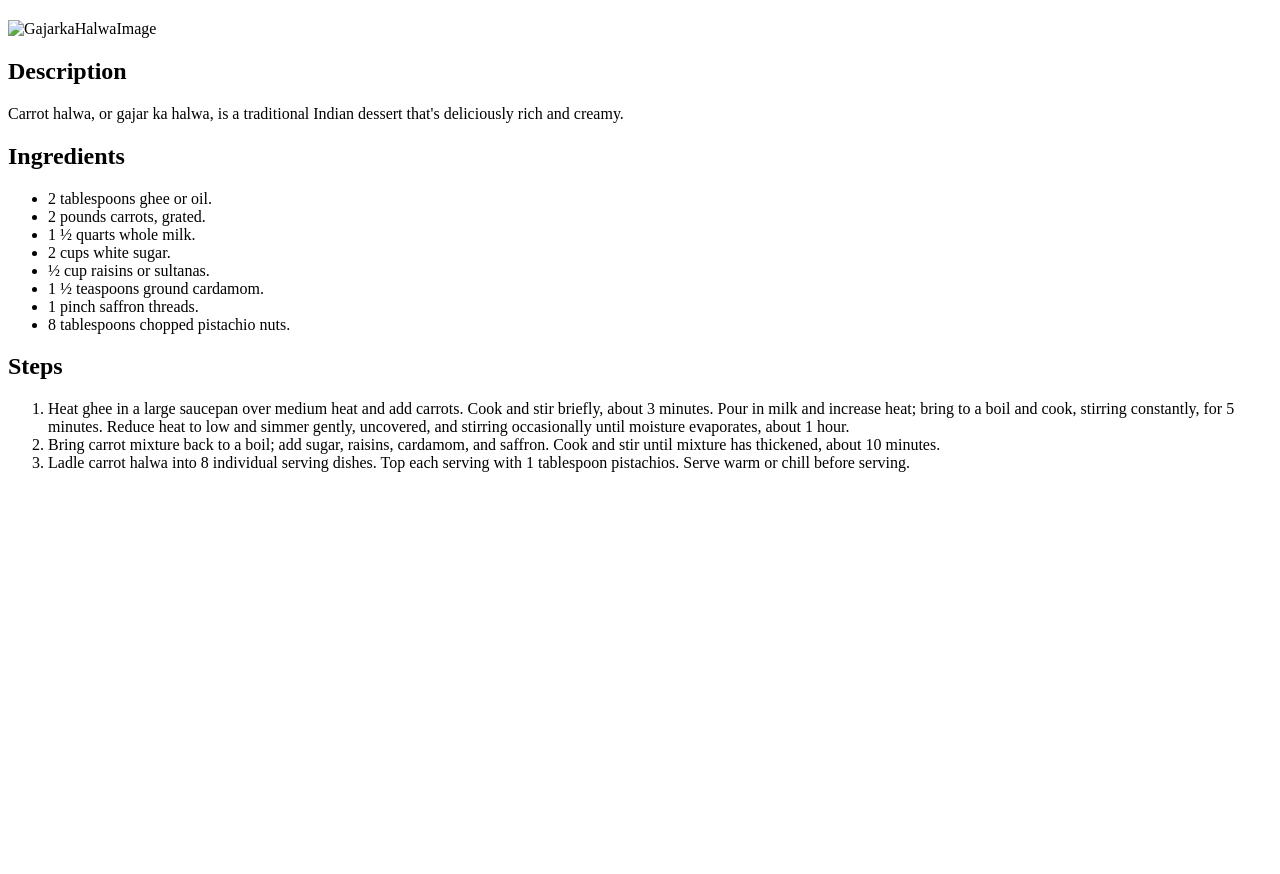
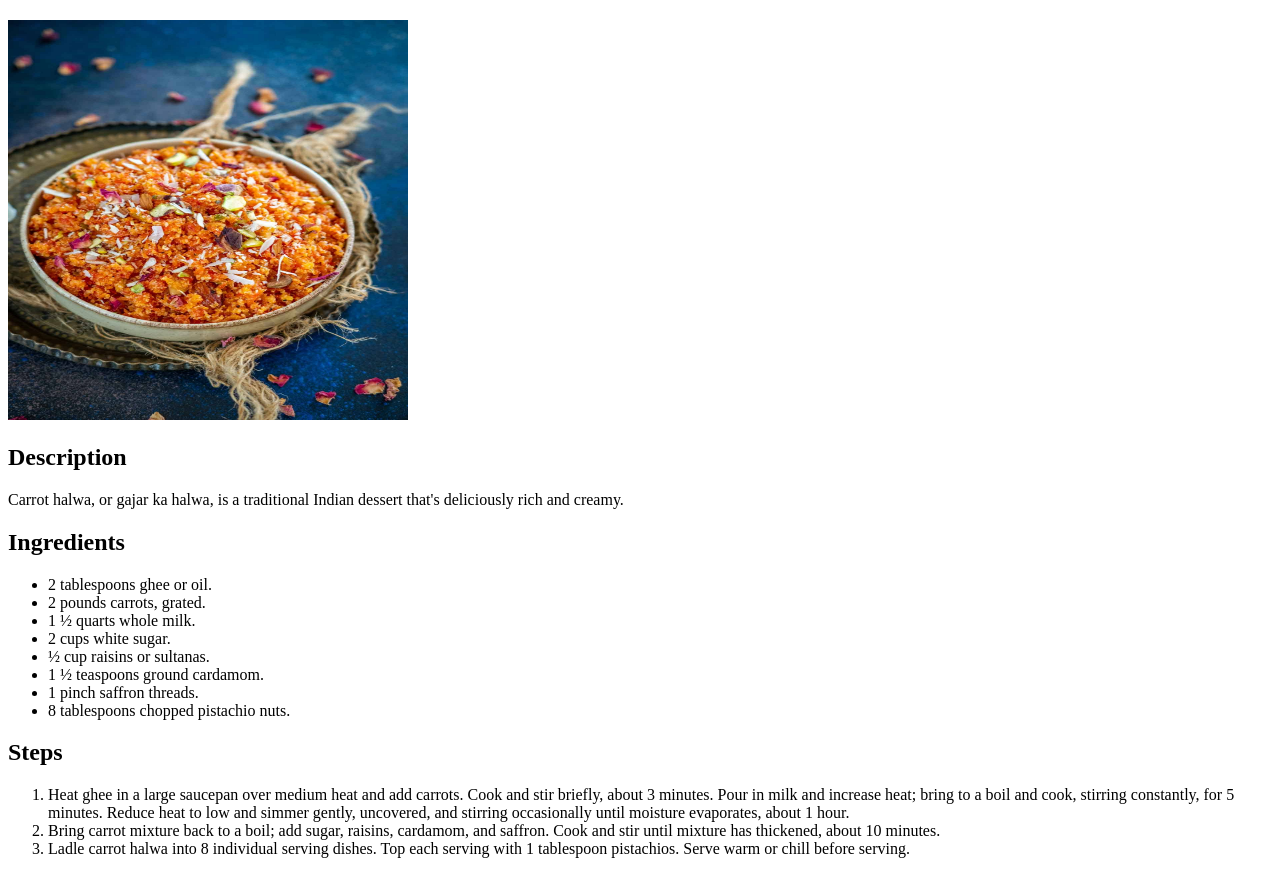
Before and after one commit to bhagattt/odin-recipes, a plain HTML site: page recipes/gajar_ka_halwa.html in a window 1280 px wide. Shown: the part 60-934 px from the top of the page. Before the commit the page ends 800 px from the top, so only its background shows below. Drawn offline with Linux system fonts and the light colour scheme.

Commit message:
Update gajar_ka_halwa.html

```diff
--- a/recipes/gajar_ka_halwa.html
+++ b/recipes/gajar_ka_halwa.html
@@ -7,7 +7,7 @@
 </head>
 <body>
     <h1><strong>Gajar ka Halwa</strong></h1>
-    <img src="/pictures/Gajar-Ka-Halwa-2-1" alt="GajarkaHalwaImage" width="400" height="400"/>
+    <img src="/pictures/Gajar-Ka-Halwa-2-1.jpg" alt="GajarkaHalwaImage" width="400" height="400"/>
 
     <h2> <strong>Description</strong></h2>
     <p>Carrot halwa, or gajar ka halwa, is a traditional Indian dessert that's deliciously rich and creamy. </p>
```
